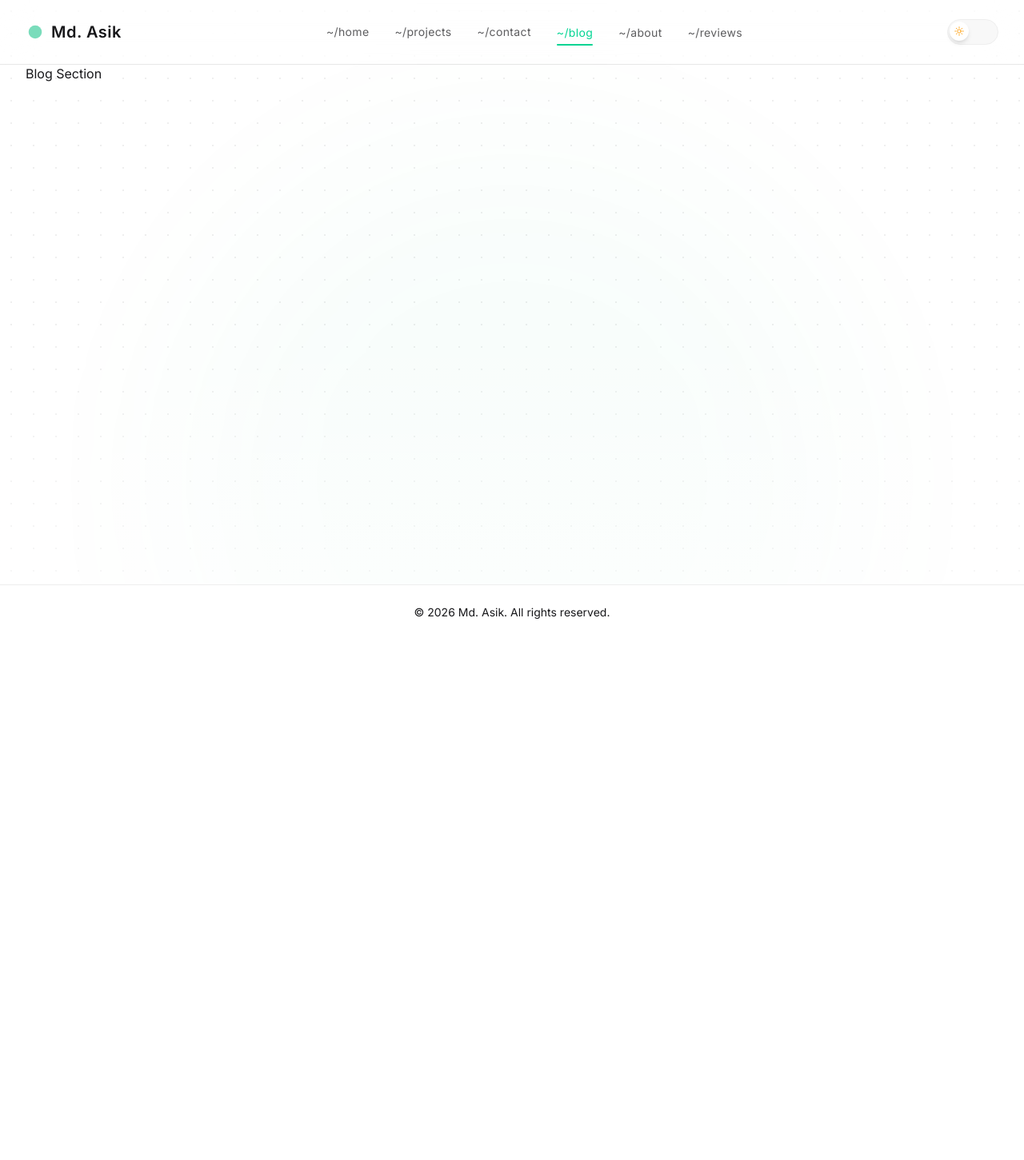
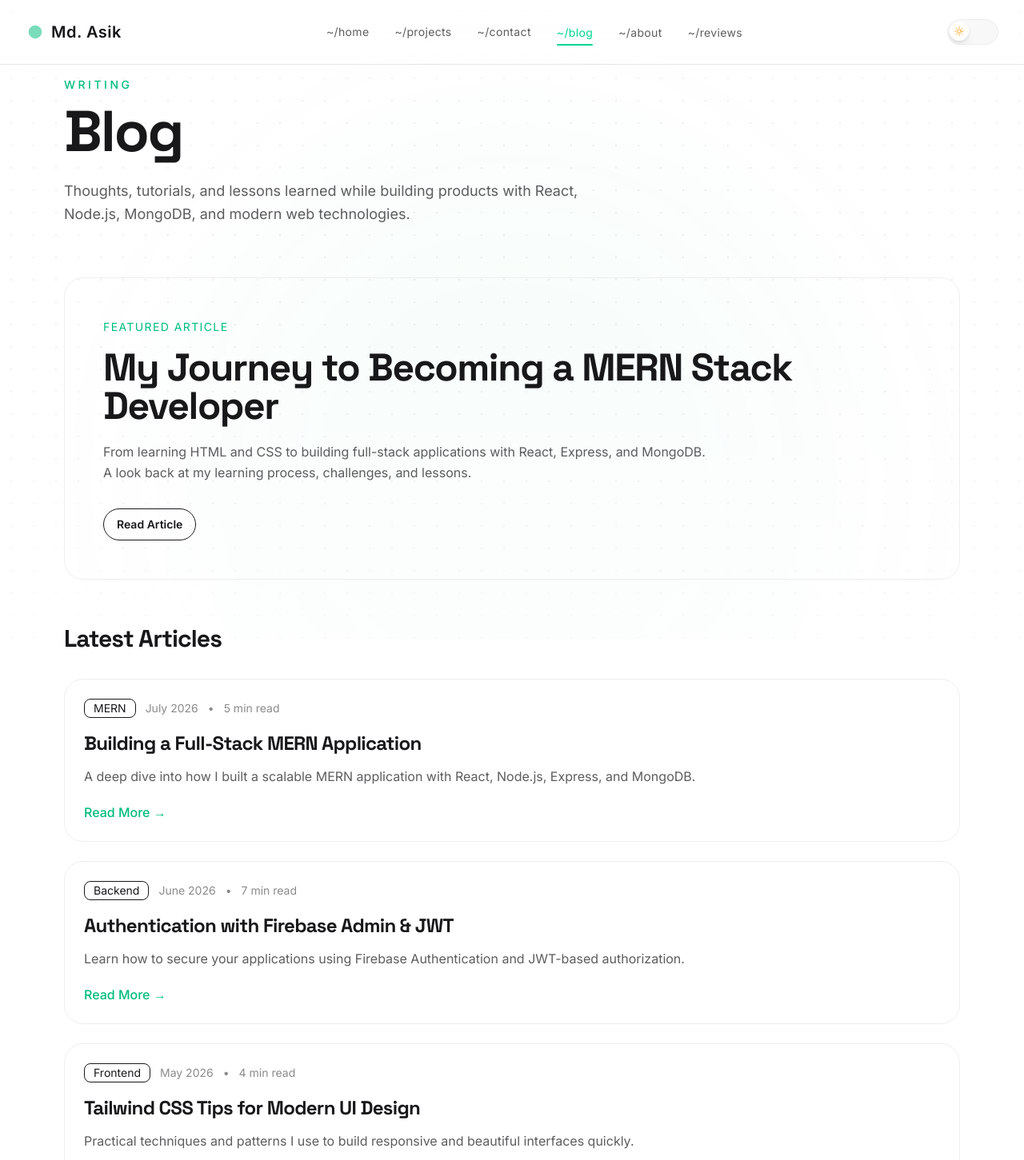
Before and after one commit to asik247/my_protfolio, a React (Vite) app: page /blog in a window 1280 px wide. Shown: the top 1451 px of the page at 80% size. Before the commit the page ends 800 px from the top, so only its background shows below. Built offline with nearby package versions, Linux system fonts and the light colour scheme.

Commit message:
blog section desing started

```diff
--- a/src/Pages/About/About.jsx
+++ b/src/Pages/About/About.jsx
@@ -144,8 +144,8 @@ const About = () => {
                                 <FaArrowRight />
                             </motion.button>
 
-                            <Link to={'/allProjects'}>
-                                <motion.button
+
+                                <motion.button onClick={()=>document.getElementById("projects")?.scrollIntoView({behavior:'smooth'})}
                                     whileHover={{ scale: 1.04 }}
                                     whileTap={{ scale: 0.97 }}
                                     className="btn btn-outline rounded-full px-8 font-mono normal-case group"
@@ -159,7 +159,7 @@ const About = () => {
                                     </motion.span>
                                     ls projects/
                                 </motion.button>
-                            </Link>
+
 
                         </motion.div>
 
--- a/src/Pages/AllProjects/AllProjects.jsx
+++ b/src/Pages/AllProjects/AllProjects.jsx
@@ -21,7 +21,7 @@ const AllProjects = () => {
     }, []);
 
     return (
-        <div className='w-full mt-30 mb-32 p-2 border-2 border-red-500'>
+        <div className='w-full mt-30 mb-32 p-2'>
             <p className='text-gray-400'>~ / projects ·  {projects.length} entries</p>
             <motion.h1
                 initial={{ opacity: 0, y: 30 }}
--- a/src/Pages/Blog/Blog.jsx
+++ b/src/Pages/Blog/Blog.jsx
@@ -1,10 +1,138 @@
 import React from 'react';
+import { Link } from 'react-router';
+
+const blogPosts = [
+    {
+        id: 1,
+        title: 'Building a Full-Stack MERN Application',
+        description:
+            'A deep dive into how I built a scalable MERN application with React, Node.js, Express, and MongoDB.',
+        category: 'MERN',
+        date: 'July 2026',
+        readTime: '5 min read',
+    },
+    {
+        id: 2,
+        title: 'Authentication with Firebase Admin & JWT',
+        description:
+            'Learn how to secure your applications using Firebase Authentication and JWT-based authorization.',
+        category: 'Backend',
+        date: 'June 2026',
+        readTime: '7 min read',
+    },
+    {
+        id: 3,
+        title: 'Tailwind CSS Tips for Modern UI Design',
+        description:
+            'Practical techniques and patterns I use to build responsive and beautiful interfaces quickly.',
+        category: 'Frontend',
+        date: 'May 2026',
+        readTime: '4 min read',
+    },
+];
 
 const Blog = () => {
     return (
-        <div className='mt-20 w-full'>
-            <p>Blog Section</p>
-        </div>
+        <section className="min-h-screen py-24">
+            <div className="max-w-6xl mx-auto px-4">
+
+                {/* Header */}
+                <div className="mb-16">
+                    <p className="text-emerald-500 uppercase tracking-[0.25em] text-sm font-medium mb-3">
+                        Writing
+                    </p>
+
+                    <h1 className="text-5xl md:text-7xl font-bold mb-6">
+                        Blog
+                    </h1>
+
+                    <p className="max-w-2xl text-lg text-base-content/70 leading-relaxed">
+                        Thoughts, tutorials, and lessons learned while building
+                        products with React, Node.js, MongoDB, and modern web
+                        technologies.
+                    </p>
+                </div>
+
+                {/* Featured Article */}
+                <div className="border border-base-300 rounded-3xl p-8 md:p-12 mb-14 hover:border-emerald-500/40 transition-all duration-300">
+                    <span className="text-sm uppercase tracking-widest text-emerald-500">
+                        Featured Article
+                    </span>
+
+                    <h2 className="text-3xl md:text-5xl font-bold mt-4 mb-5">
+                        My Journey to Becoming a MERN Stack Developer
+                    </h2>
+
+                    <p className="text-base-content/70 max-w-3xl leading-relaxed">
+                        From learning HTML and CSS to building full-stack
+                        applications with React, Express, and MongoDB. A look
+                        back at my learning process, challenges, and lessons.
+                    </p>
+
+                    <button className="btn btn-outline mt-8 rounded-full">
+                        Read Article
+                    </button>
+                </div>
+
+                {/* Articles */}
+                <div className="mb-10">
+                    <h3 className="text-3xl font-bold mb-8">
+                        Latest Articles
+                    </h3>
+
+                    <div className="grid gap-6">
+                        {blogPosts.map((post) => (
+                            <div
+                                key={post.id}
+                                className="group border border-base-300 rounded-3xl p-6 hover:border-emerald-500/40 transition-all duration-300 hover:-translate-y-1"
+                            >
+                                <div className="flex flex-wrap gap-3 items-center mb-4">
+                                    <span className="badge badge-outline">
+                                        {post.category}
+                                    </span>
+
+                                    <span className="text-sm text-base-content/50">
+                                        {post.date}
+                                    </span>
+
+                                    <span className="text-sm text-base-content/50">
+                                        •
+                                    </span>
+
+                                    <span className="text-sm text-base-content/50">
+                                        {post.readTime}
+                                    </span>
+                                </div>
+
+                                <h4 className="text-2xl font-semibold mb-3 group-hover:text-emerald-500 transition-colors">
+                                    {post.title}
+                                </h4>
+
+                                <p className="text-base-content/70 leading-relaxed mb-5">
+                                    {post.description}
+                                </p>
+
+                                <Link
+                                    className="text-emerald-500 font-medium inline-flex items-center gap-2"
+                                >
+                                    Read More →
+                                </Link>
+                            </div>
+                        ))}
+                    </div>
+                </div>
+
+                {/* Footer Note */}
+                <div className="mt-20 border-t border-base-300 pt-10">
+                    <p className="text-base-content/50">
+                        More articles coming soon. I regularly write about web
+                        development, MERN stack projects, and lessons learned
+                        while building software.
+                    </p>
+                </div>
+
+            </div>
+        </section>
     );
 };
 
```
